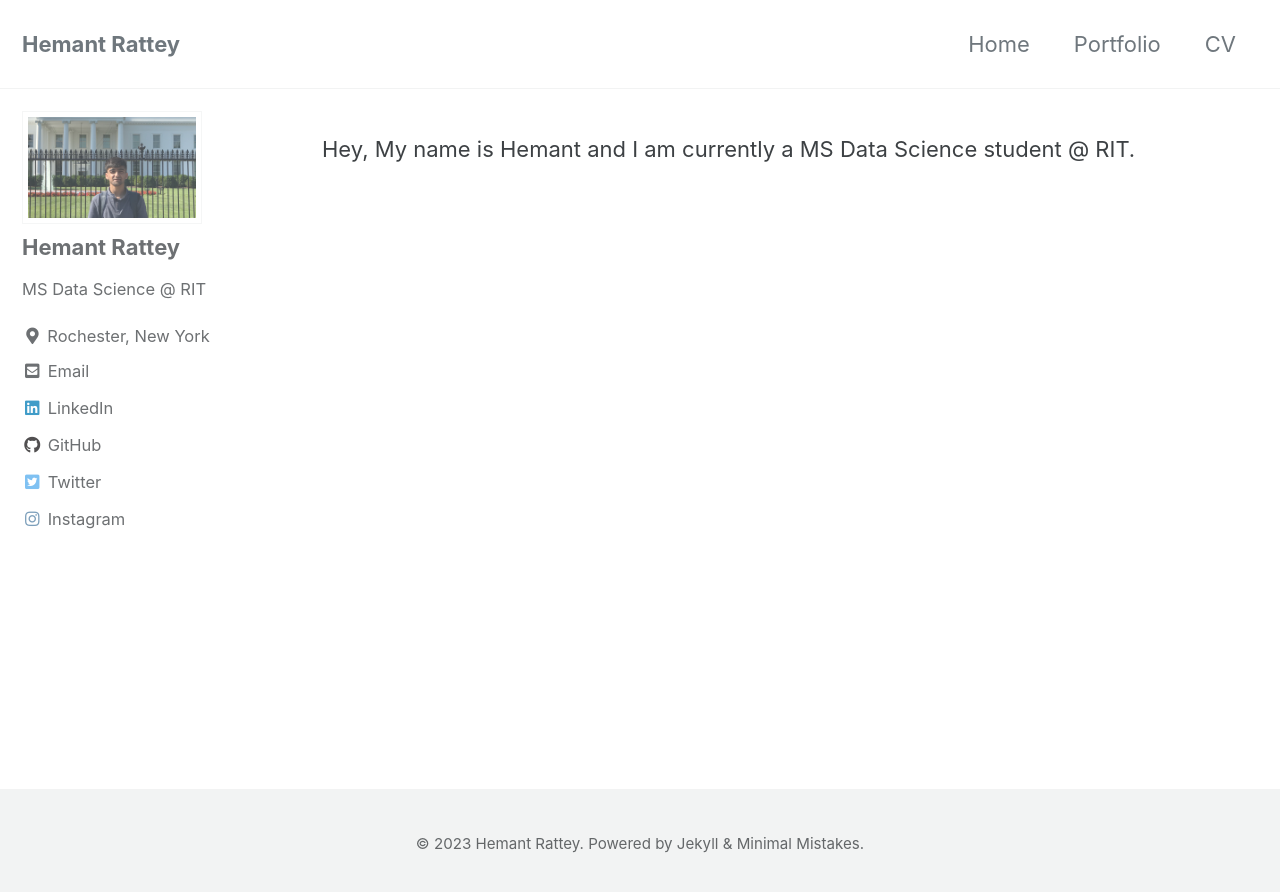
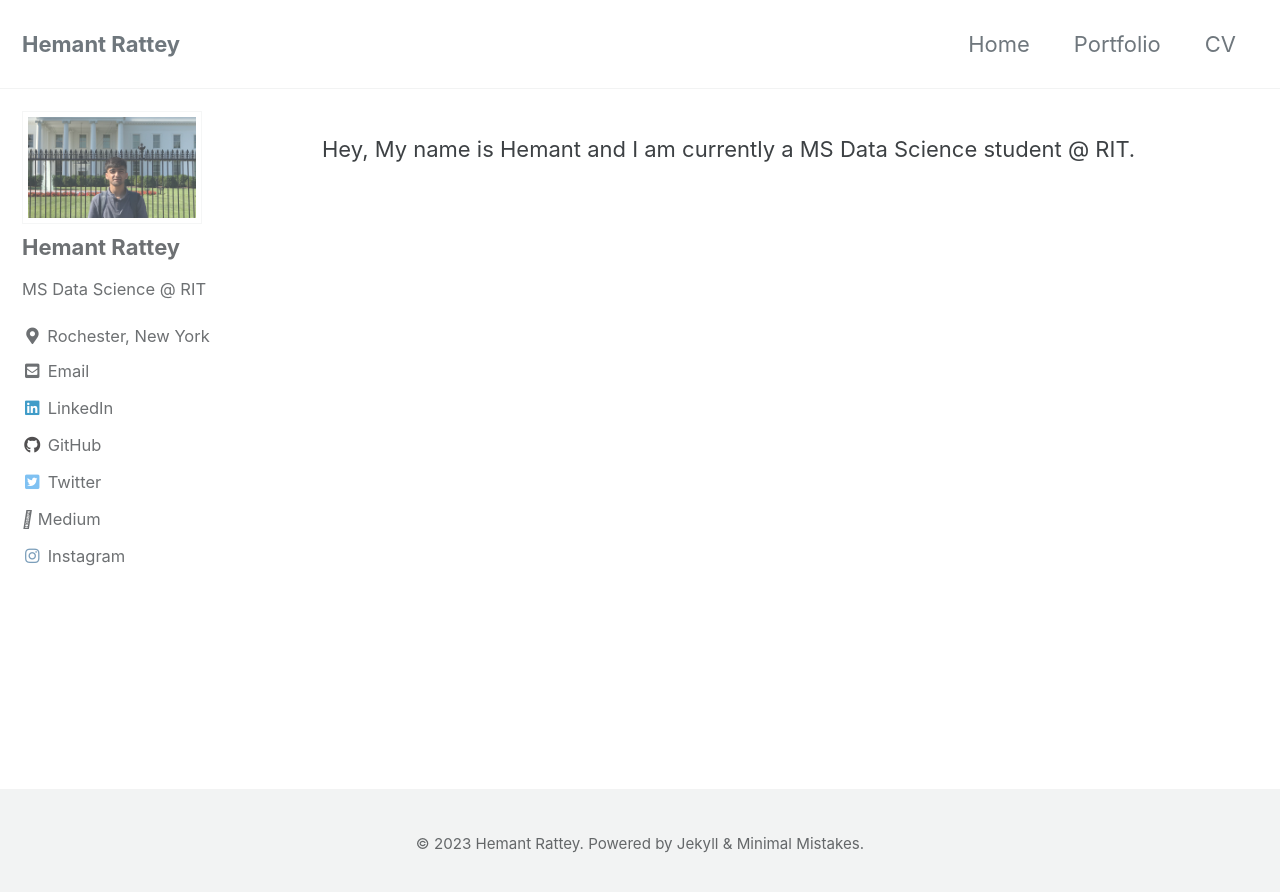
Before and after one commit to hemantrattey/Website, a Jekyll site: the page built from _pages/index.md, in a window 1280 px wide. Shown: the top 892 px of the page. Built offline with Jekyll 4.4.1, drawn with Linux system fonts in a browser that asks for light colours; cached includes are drawn as plain includes; the list of posts is cut into pages by our own code.

Commit message:
Added icon for medium in author profile

```diff
--- a/_config.yml
+++ b/_config.yml
@@ -126,6 +126,9 @@ author:
     - label: "Twitter"
       icon: "fab fa-fw fa-twitter-square"
       url: "https://twitter.com/hemantrattey"
+    - label: "Medium"
+      icon: "fa-brands fa-medium"
+      url: "https://hemantrattey.medium.com/"
     - label: "Facebook"
       icon: "fab fa-fw fa-facebook-square"
       # url: "https://facebook.com/"
```
